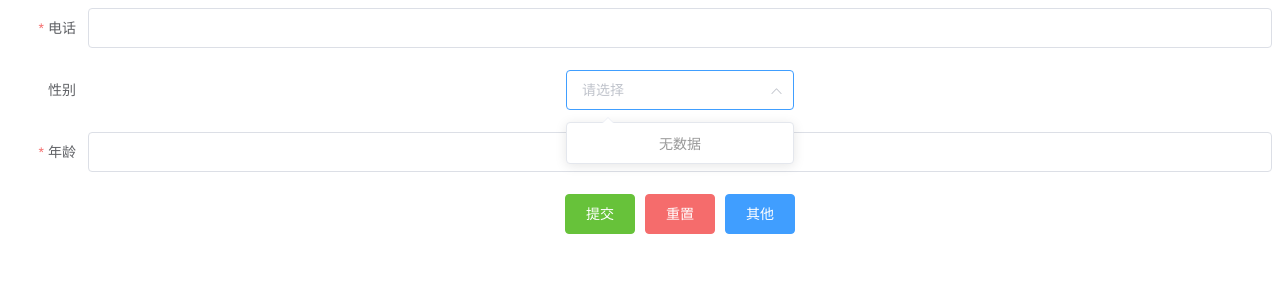
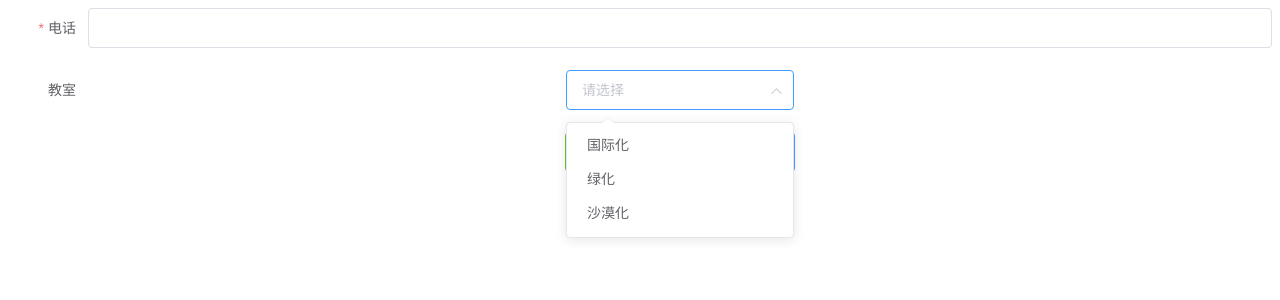
Before and after one commit to xlulu-block/public-components, a Vue app: page /#/ in a window 1280 px wide. Both pictures are taken after a click on the icon 776 px from the left and 90 px from the top of the page. Shown: the top 300 px of the page. Built offline with nearby package versions, Linux system fonts and the light colour scheme.

Commit message:
select初始化完成

```diff
--- a/src/components/control/input/index.vue
+++ b/src/components/control/input/index.vue
@@ -1,6 +1,6 @@
 <template>
   <div>
-    <el-input v-model="value"></el-input>
+    <el-input v-model="val" :maxlength="config.max" @input="inputEnter"></el-input>
   </div>
 </template>
 
@@ -8,17 +8,31 @@
 export default {
   props: {
     value: {
-      type: String,
+      type: [String, Number],
       default: "",
     },
+    config: {
+      type: Object,
+      default: () => {},
+    },
+  },
+  data() {
+    return {
+      val: "",
+    };
   },
   watch: {
     value: {
       handler(newVal) {
-        this.value = newVal;
+        this.val = newVal;
       },
       // 立即监听
       immediate: true,
+    },
+  },
+  methods: {
+    inputEnter() {
+      this.$emit("update:value", this.val);
     },
   },
 };
--- a/src/components/control/select/index.vue
+++ b/src/components/control/select/index.vue
@@ -1,15 +1,53 @@
 <template>
   <div>
-    <el-select v-model="value"></el-select>
+    <el-select v-model="val" @change="handleChange">
+      <el-option v-for="item in option" :key="item.label" :value="item.value" :label="item.label"></el-option>
+    </el-select>
   </div>
 </template>
 
 <script>
 export default {
   props: {
+    // 绑定的v-model
     value: {
-      type: String,
+      type: [String, Number],
       default: "",
+    },
+    // 配置项
+    config: {
+      type: Object,
+      default: () => {},
+    },
+  },
+  data() {
+    return {
+      val: "", //子组件将父组件传值重新定义一遍，防止直接修改props中的值
+      option: [],
+    };
+  },
+  watch: {
+    value: {
+      handler(newVal) {
+        this.val = newVal;
+      },
+      immediate: true,
+    },
+    config: {
+      handler(newVal) {
+        // 有值的话初始化配置项
+        newVal && this.initOption();
+      },
+      immediate: true, //立即执行
+    },
+  },
+  methods: {
+    handleChange() {
+      // 值变化后通知父组件进行同步更改;
+      this.$emit("update:value", this.val);
+    },
+    initOption() {
+      this.option = this.config.options;
     },
   },
 };
--- a/src/components/form/index.vue
+++ b/src/components/form/index.vue
@@ -75,6 +75,7 @@ export default {
     submit(data) {
       this.$refs.form.validate((valid) => {
         if (valid) {
+          console.log(this.field, "通过验证后得到的参数，用于发送请求！");
           if (typeof this.beforeSubmit === "function") {
             this.$set(data, "loading", true);
             this.beforeSubmit()
--- a/src/views/FormFather.vue
+++ b/src/views/FormFather.vue
@@ -30,14 +30,21 @@ export default {
           //   },
           // ],
         },
-        { type: "select", prop: "sex", label: "性别" },
-        { type: "input", prop: "age", label: "年龄", required: true },
+        {
+          type: "select",
+          prop: "class_room",
+          label: "教室",
+          options: [
+            { label: "国际化", value: 1 },
+            { label: "绿化", value: 2 },
+            { label: "沙漠化", value: 3 },
+          ],
+        },
       ],
       //form字段，用于绑定v-model
       form_field: {
-        name: "",
-        sex: "",
-        age: "",
+        phone: "",
+        class_room: "",
       },
       // 按钮
       button_item: [
```
